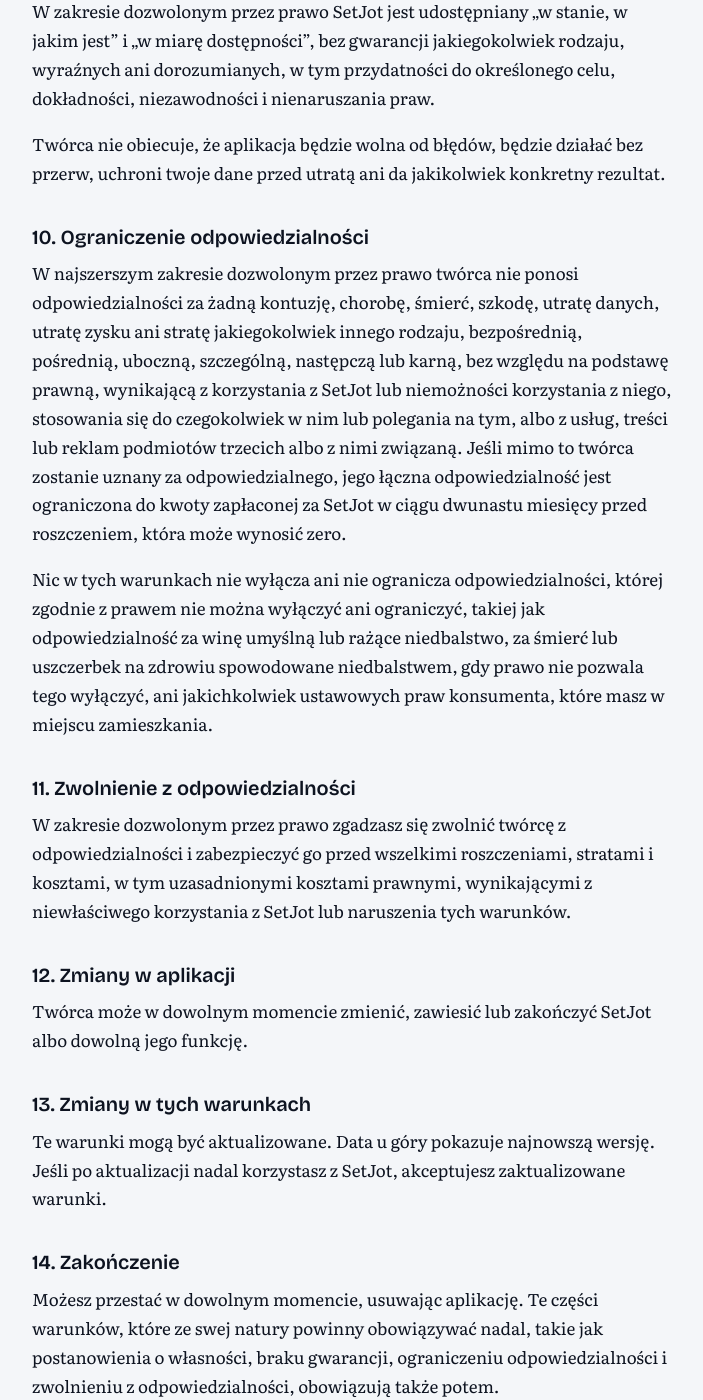
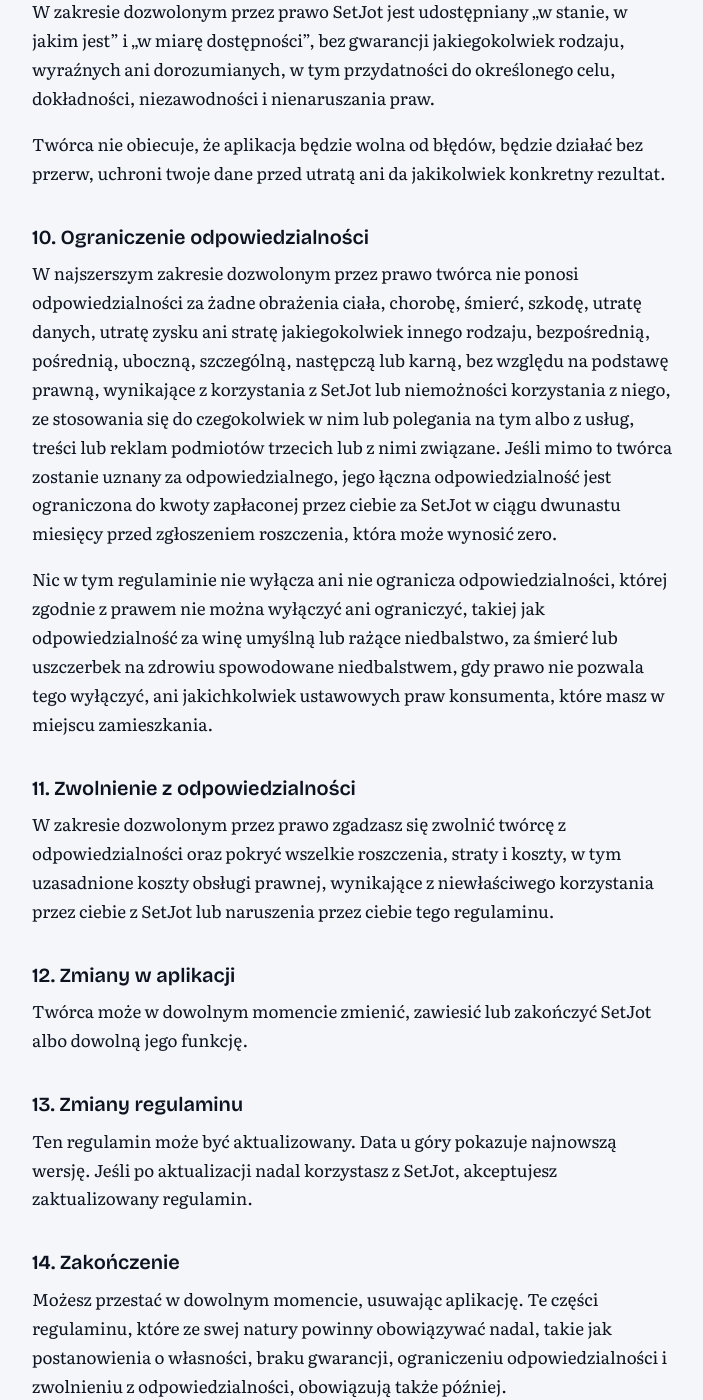
Before and after one commit to wgarunap/legal, a Jekyll site: the page built from setjot/pl/terms.md, in a window 1280 px wide and 1400 px high, scrolled down 2580 px. Shown: the whole window, without its empty margins (272-975 px from the left). Built offline with Jekyll 4.4.1, drawn with Linux system fonts in a browser that asks for light colours; some of the changed text lies outside the part shown.

Commit message:
Polish Terms and Privacy Policy: consistent "regulamin" wording, exact liability and indemnity clauses, App Store badge line, and tagline.
Co-Authored-By: Claude Opus 5.5 <noreply@anthropic.com>

```diff
--- a/_data/i18n.yml
+++ b/_data/i18n.yml
@@ -25,5 +25,5 @@ it: { apps: App, website_privacy: Privacy del sito web, app_store: Scarica su, p
       soon_title: In arrivo, soon_body: "%name% arriverà presto su App Store e Google Play. Torna a trovarci.", soon_back: "Torna a %name%" }
 tr: { apps: Uygulamalar, website_privacy: Web sitesi gizliliği, app_store: Buradan indirin, play_store: Buradan edinin,
       soon_title: Çok yakında, soon_body: "%name% yakında App Store ve Google Play’de olacak. Yakında tekrar uğra.", soon_back: "%name% sayfasına dön" }
-pl: { apps: Aplikacje, website_privacy: Prywatność strony, app_store: Pobierz z, play_store: Pobierz z,
+pl: { apps: Aplikacje, website_privacy: Prywatność strony, app_store: Pobierz w, play_store: Pobierz z,
       soon_title: Wkrótce, soon_body: "%name% wkrótce pojawi się w App Store i Google Play. Zajrzyj tu niedługo.", soon_back: "Wróć do %name%" }
--- a/setjot/pl/terms.md
+++ b/setjot/pl/terms.md
@@ -13,7 +13,7 @@ lang: "pl"
 
 ## 1. Umowa
 
-Instalując lub używając SetJot, zgadzasz się na te warunki. Jeśli się nie zgadzasz, nie korzystaj z aplikacji. „Twórca” oznacza osobę, która tworzy i publikuje SetJot. Te warunki są wiążącą umową między tobą a twórcą. Aby korzystać z SetJot, musisz mieć co najmniej 16 lat.
+Instalując lub używając SetJot, akceptujesz ten regulamin. Jeśli się nie zgadzasz, nie korzystaj z aplikacji. „Twórca” oznacza osobę, która tworzy i publikuje SetJot. Ten regulamin stanowi wiążącą umowę między tobą a twórcą. Aby korzystać z SetJot, musisz mieć co najmniej 16 lat.
 
 ## 2. Czym jest SetJot
 
@@ -23,15 +23,15 @@ SetJot to osobisty dziennik treningowy. Zapisujesz treningi, plany i pomiary cia
 
 SetJot nie jest wyrobem medycznym i nie udziela porad medycznych, zdrowotnych ani trenerskich. Nic w nim nie jest diagnozą ani leczeniem, ani zamiennikiem lekarza, fizjoterapeuty czy wykwalifikowanego trenera.
 
-Porozmawiaj z wykwalifikowanym specjalistą, zanim zaczniesz lub zmienisz program treningowy, zwłaszcza przy kontuzji, ciąży, rekonwalescencji, chorobie przewlekłej lub przyjmowaniu leków. Przerwij trening i szukaj pomocy, jeśli poczujesz ból, zawroty głowy lub złe samopoczucie.
+Porozmawiaj z wykwalifikowanym specjalistą, zanim zaczniesz lub zmienisz program treningowy, zwłaszcza przy kontuzji, ciąży, rekonwalescencji, problemach zdrowotnych lub przyjmowaniu leków. Przerwij trening i szukaj pomocy, jeśli poczujesz ból, zawroty głowy lub złe samopoczucie.
 
 ## 4. Bezpieczny trening to twoja odpowiedzialność
 
 Trening siłowy wiąże się z ryzykiem kontuzji. To ty decydujesz, czy, kiedy i jak trenujesz. Sprawdzaj sprzęt, korzystaj z asekuracji i zabezpieczeń tam, gdzie trzeba, i wybieraj ćwiczenia i ciężary dopasowane do swoich możliwości.
 
-Proponowane ciężary, kalkulatory i dane ciała są przybliżone i mogą być błędne. Sprawdź je samodzielnie, zanim na nich polegasz. Odpowiadasz za własne decyzje treningowe.
+Proponowane ciężary, kalkulatory i dane ciała są przybliżone i mogą być błędne. Sprawdź je samodzielnie, zanim zaczniesz na nich polegać. Odpowiadasz za własne decyzje treningowe.
 
-Korzystasz z SetJot i stosujesz się do wszystkiego, co w nim jest, wyłącznie na własne ryzyko i przyjmujesz całe ryzyko związane z treningiem, w tym poważne kontuzje.
+Korzystasz z SetJot i stosujesz się do wszystkiego, co w nim jest, wyłącznie na własne ryzyko i przyjmujesz całe ryzyko związane z treningiem, w tym ryzyko poważnych obrażeń ciała.
 
 ## 5. Twoje dane
 
@@ -43,15 +43,15 @@ Korzystaj z SetJot zgodnie z prawem i na własny użytek. Nie kopiuj, nie modyfi
 
 ## 7. Podmioty trzecie
 
-SetJot może współpracować z Apple Zdrowie lub Health Connect i pokazuje przez YouTube filmy z ćwiczeniami stworzone przez inne osoby. Należą one do swoich właścicieli i podlegają ich własnym warunkom i politykom. Twórca nie kontroluje ich i nie odpowiada za ich treść, dokładność ani dostępność. Film jest pokazywany informacyjnie, a nie jako rekomendacja.
+SetJot może współpracować z Apple Zdrowie lub Health Connect i pokazuje przez YouTube filmy z ćwiczeniami stworzone przez inne osoby. Należą one do swoich właścicieli i podlegają ich własnym regulaminom i zasadom. Twórca nie kontroluje ich i nie odpowiada za ich treść, dokładność ani dostępność. Film jest pokazywany informacyjnie, a nie jako rekomendacja.
 
 SetJot pokazuje reklamy dostarczane przez Google AdMob. Reklamy oraz promowane produkty i usługi pochodzą od podmiotów trzecich. Twórca ich nie tworzy, nie wybiera ani nie rekomenduje i nie odpowiada za nie, a wszelkie relacje z reklamodawcą są sprawą między tobą a tym reklamodawcą.
 
-Sklep z aplikacjami na twoim urządzeniu może mieć też własne warunki, które dotyczą twojego korzystania z aplikacji.
+Sklep z aplikacjami na twoim urządzeniu może mieć też własny regulamin, który dotyczy twojego korzystania z aplikacji.
 
 ## 8. Własność
 
-Aplikacja, jej teksty, rysunki i projekt należą do twórcy lub jego licencjodawców. Otrzymujesz osobistą, niewyłączną, niezbywalną i odwołalną licencję na używanie SetJot na własnych urządzeniach. Filmy należą do ich twórców.
+Aplikacja, jej teksty, rysunki i projekt należą do twórcy lub jego licencjodawców. Otrzymujesz osobistą, niewyłączną, niezbywalną i odwołalną licencję na używanie SetJot na własnych urządzeniach. Filmy należą do ich autorów.
 
 ## 9. Brak gwarancji
 
@@ -61,34 +61,34 @@ Twórca nie obiecuje, że aplikacja będzie wolna od błędów, będzie działa
 
 ## 10. Ograniczenie odpowiedzialności
 
-W najszerszym zakresie dozwolonym przez prawo twórca nie ponosi odpowiedzialności za żadną kontuzję, chorobę, śmierć, szkodę, utratę danych, utratę zysku ani stratę jakiegokolwiek innego rodzaju, bezpośrednią, pośrednią, uboczną, szczególną, następczą lub karną, bez względu na podstawę prawną, wynikającą z korzystania z SetJot lub niemożności korzystania z niego, stosowania się do czegokolwiek w nim lub polegania na tym, albo z usług, treści lub reklam podmiotów trzecich albo z nimi związaną. Jeśli mimo to twórca zostanie uznany za odpowiedzialnego, jego łączna odpowiedzialność jest ograniczona do kwoty zapłaconej za SetJot w ciągu dwunastu miesięcy przed roszczeniem, która może wynosić zero.
+W najszerszym zakresie dozwolonym przez prawo twórca nie ponosi odpowiedzialności za żadne obrażenia ciała, chorobę, śmierć, szkodę, utratę danych, utratę zysku ani stratę jakiegokolwiek innego rodzaju, bezpośrednią, pośrednią, uboczną, szczególną, następczą lub karną, bez względu na podstawę prawną, wynikające z korzystania z SetJot lub niemożności korzystania z niego, ze stosowania się do czegokolwiek w nim lub polegania na tym albo z usług, treści lub reklam podmiotów trzecich lub z nimi związane. Jeśli mimo to twórca zostanie uznany za odpowiedzialnego, jego łączna odpowiedzialność jest ograniczona do kwoty zapłaconej przez ciebie za SetJot w ciągu dwunastu miesięcy przed zgłoszeniem roszczenia, która może wynosić zero.
 
-Nic w tych warunkach nie wyłącza ani nie ogranicza odpowiedzialności, której zgodnie z prawem nie można wyłączyć ani ograniczyć, takiej jak odpowiedzialność za winę umyślną lub rażące niedbalstwo, za śmierć lub uszczerbek na zdrowiu spowodowane niedbalstwem, gdy prawo nie pozwala tego wyłączyć, ani jakichkolwiek ustawowych praw konsumenta, które masz w miejscu zamieszkania.
+Nic w tym regulaminie nie wyłącza ani nie ogranicza odpowiedzialności, której zgodnie z prawem nie można wyłączyć ani ograniczyć, takiej jak odpowiedzialność za winę umyślną lub rażące niedbalstwo, za śmierć lub uszczerbek na zdrowiu spowodowane niedbalstwem, gdy prawo nie pozwala tego wyłączyć, ani jakichkolwiek ustawowych praw konsumenta, które masz w miejscu zamieszkania.
 
 ## 11. Zwolnienie z odpowiedzialności
 
-W zakresie dozwolonym przez prawo zgadzasz się zwolnić twórcę z odpowiedzialności i zabezpieczyć go przed wszelkimi roszczeniami, stratami i kosztami, w tym uzasadnionymi kosztami prawnymi, wynikającymi z niewłaściwego korzystania z SetJot lub naruszenia tych warunków.
+W zakresie dozwolonym przez prawo zgadzasz się zwolnić twórcę z odpowiedzialności oraz pokryć wszelkie roszczenia, straty i koszty, w tym uzasadnione koszty obsługi prawnej, wynikające z niewłaściwego korzystania przez ciebie z SetJot lub naruszenia przez ciebie tego regulaminu.
 
 ## 12. Zmiany w aplikacji
 
 Twórca może w dowolnym momencie zmienić, zawiesić lub zakończyć SetJot albo dowolną jego funkcję.
 
-## 13. Zmiany w tych warunkach
+## 13. Zmiany regulaminu
 
-Te warunki mogą być aktualizowane. Data u góry pokazuje najnowszą wersję. Jeśli po aktualizacji nadal korzystasz z SetJot, akceptujesz zaktualizowane warunki.
+Ten regulamin może być aktualizowany. Data u góry pokazuje najnowszą wersję. Jeśli po aktualizacji nadal korzystasz z SetJot, akceptujesz zaktualizowany regulamin.
 
 ## 14. Zakończenie
 
-Możesz przestać w dowolnym momencie, usuwając aplikację. Te części warunków, które ze swej natury powinny obowiązywać nadal, takie jak postanowienia o własności, braku gwarancji, ograniczeniu odpowiedzialności i zwolnieniu z odpowiedzialności, obowiązują także potem.
+Możesz przestać w dowolnym momencie, usuwając aplikację. Te części regulaminu, które ze swej natury powinny obowiązywać nadal, takie jak postanowienia o własności, braku gwarancji, ograniczeniu odpowiedzialności i zwolnieniu z odpowiedzialności, obowiązują także później.
 
 ## 15. Rozdzielność postanowień i cała umowa
 
-Jeśli jakakolwiek część tych warunków zostanie uznana za nieważną lub niewykonalną, zostaje ograniczona do niezbędnego minimum lub usunięta, a reszta pozostaje w pełni w mocy. Te warunki wraz z Polityką prywatności stanowią całą umowę między tobą a twórcą dotyczącą SetJot. Jeśli twórca nie egzekwuje jakiegoś prawa, nie oznacza to zrzeczenia się go.
+Jeśli jakakolwiek część tego regulaminu zostanie uznana za nieważną lub niewykonalną, zostaje ograniczona do niezbędnego minimum lub usunięta, a reszta pozostaje w pełni w mocy. Ten regulamin wraz z Polityką prywatności stanowi całą umowę między tobą a twórcą dotyczącą SetJot. Jeśli twórca nie egzekwuje jakiegoś prawa, nie oznacza to zrzeczenia się go.
 
 ## 16. Język
 
-Te warunki zostały napisane po angielsku. Tłumaczenia są udostępniane wyłącznie dla wygody. Jeśli tłumaczenie różni się od angielskiego tekstu lub jest z nim sprzeczne, pierwszeństwo ma tekst angielski, w zakresie dozwolonym przez prawo.
+Ten regulamin został napisany po angielsku. Tłumaczenia są udostępniane wyłącznie dla wygody. Jeśli tłumaczenie różni się od angielskiego tekstu lub jest z nim sprzeczne, pierwszeństwo ma tekst angielski, w zakresie dozwolonym przez prawo.
 
 ## 17. Prawo właściwe i kontakt
 
-Te warunki podlegają prawu kraju, w którym mieszka twórca, bez odbierania ochrony, jaką daje ci obowiązujące prawo konsumenckie w miejscu twojego zamieszkania. Pytania: Ustawienia, O aplikacji, Kontakt. Imię, nazwisko i adres twórcy są w Impressum.
+Ten regulamin podlega prawu kraju, w którym mieszka twórca, bez odbierania ochrony, jaką dają ci bezwzględnie obowiązujące przepisy prawa konsumenckiego w miejscu twojego zamieszkania. Pytania: Ustawienia, O aplikacji, Kontakt. Imię, nazwisko i adres twórcy są w Impressum.
```
Also changed, not shown: other parts of setjot/pl/terms.md (+1 -1 lines), setjot/pl/index.md (+2 -2 lines), setjot/pl/privacy.md (+4 -4 lines).
